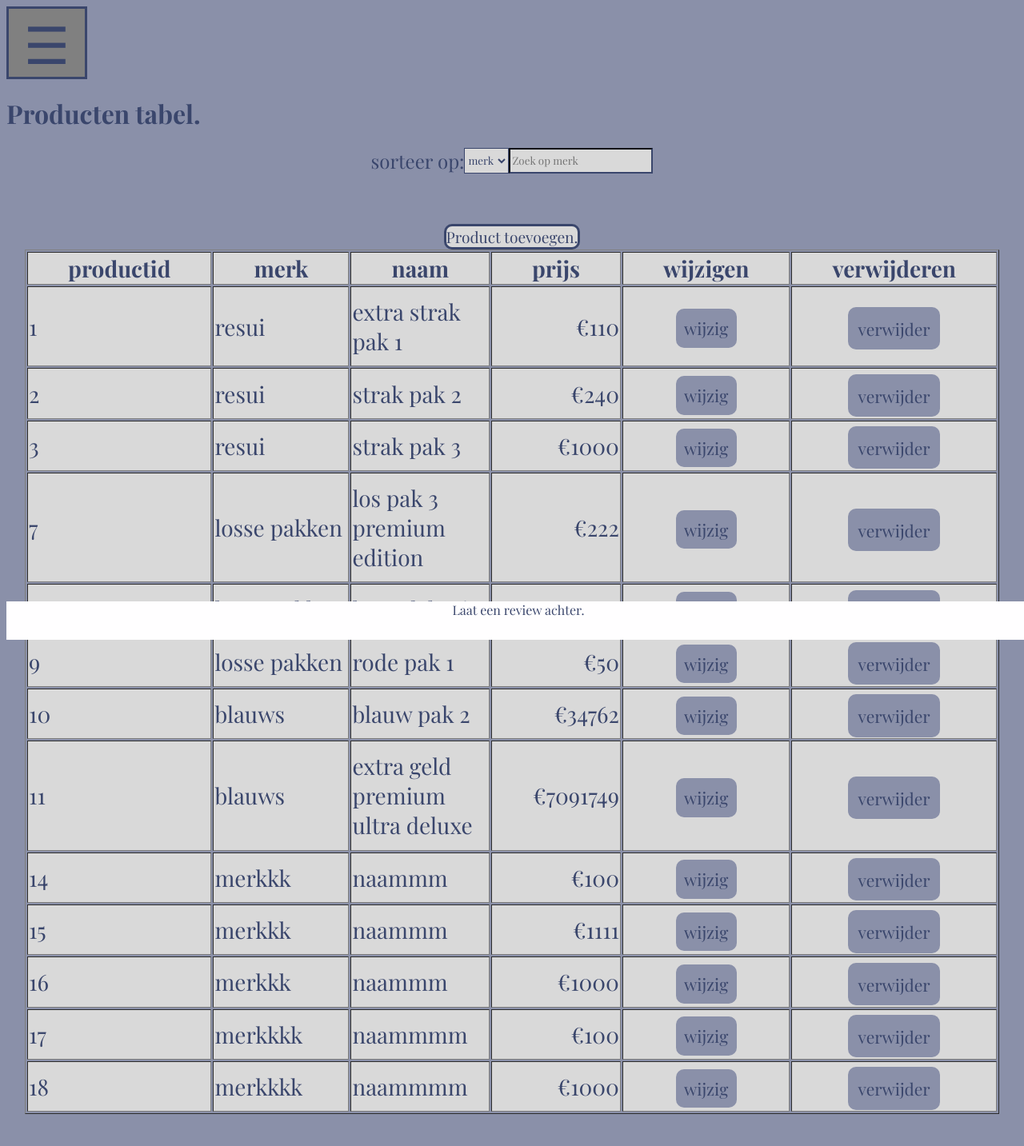
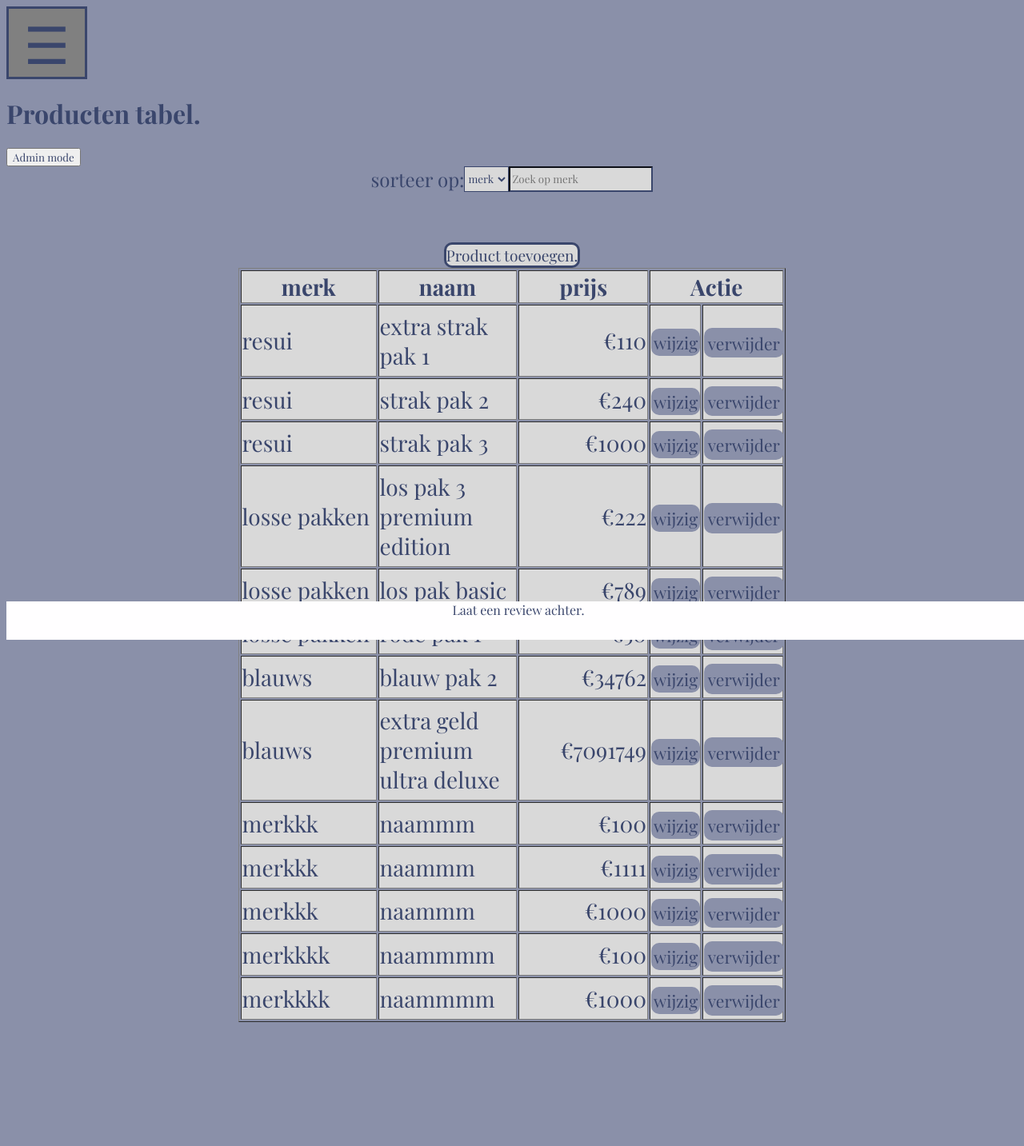
Before and after one commit to koenschool/p3-webshop, a PHP site: page /producten.php in a window 1280 px wide. Shown: the top 1433 px of the page at 80% size. After the commit the page ends 1278 px from the top, so only its background shows below. Run offline with PHP 8.4, Linux system fonts and the light colour scheme; data comes from the database, SQL or seed files in the repository; some web fonts are replaced.

Commit message:
admin mode

```diff
--- a/code.js
+++ b/code.js
@@ -56,3 +56,21 @@ function myFunction() {
       }
       sortAsc = !sortAsc; // Flip the sort order for the next call
     }
+
+hide=true;
+function admin(){
+  switch (hide) {
+    case true:
+      for (let i = 0; i < document.getElementsByClassName("hide").length; i++) {
+        document.getElementsByClassName("hide")[i].style.display = "table-cell";
+      }
+      hide = false;
+      break;
+    case false:
+      for (let i = 0; i < document.getElementsByClassName("hide").length; i++) {
+        document.getElementsByClassName("hide")[i].style.display = "none";
+      }
+      hide = true;
+      break;
+    }
+}
--- a/delete.php
+++ b/delete.php
@@ -25,6 +25,7 @@ $stmt->execute(
     }
 
 
+
 }
 
 ?>
--- a/producten.php
+++ b/producten.php
@@ -20,8 +20,11 @@ $sql="SELECT * FROM producten";
 $stmt = $conn->prepare($sql);
 $stmt->execute();
 $result =$stmt->fetchALL(PDO::FETCH_ASSOC);
+
+
 ?>
 <h1>Producten tabel.</h1>
+<button onclick="admin()">Admin mode</button>
     <div class="zoek">
     <label for="sort">sorteer op:</label>
     <select name="sort" id="kies" onchange="option()">
@@ -34,12 +37,11 @@ $result =$stmt->fetchALL(PDO::FETCH_ASSOC);
     <div class='producten'>
     <table border="1px" id="myTable" style="max-width: 100px;">
         <tr>
-            <th>productid</th>
+            <th class='hide'>productid</th>
             <th>merk</th>
             <th>naam</th>
             <th onclick="sortTable()"><a class="prijs" >prijs</a></th>
-            <th>wijzigen</th>
-            <th>verwijderen</th>
+            <th colspan='2'>Actie</th>
         </tr>
 </div>
 
@@ -49,7 +51,7 @@ $result =$stmt->fetchALL(PDO::FETCH_ASSOC);
 
 foreach ($result as $row) {
     echo "<tr>";
-    echo "<td>". $row['productid'] . "";
+    echo "<td class='hide'>". $row['productid'] . "";
     echo "<td>". $row['merk'] . "";
     echo "<td>". $row['naam']. "";
     echo "<td  class='prijs' >€". $row['prijs']. "";
--- a/style.css
+++ b/style.css
@@ -219,3 +219,8 @@ td{
     padding-top:+1%;
     padding-bottom:+1%;
 }
+
+.hide{
+    /* display: */
+    display:none;
+}
```
